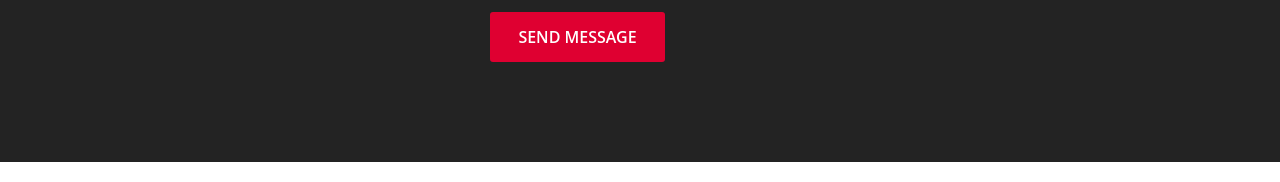
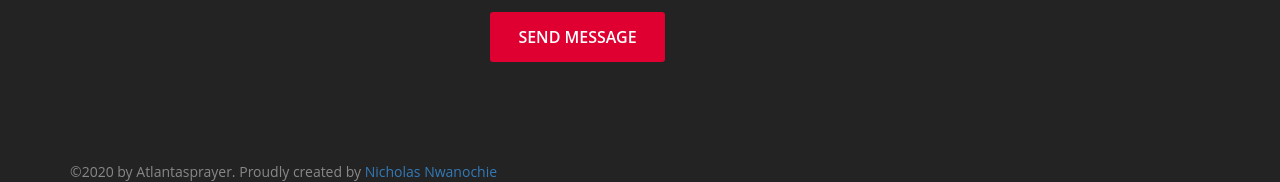
Before and after one commit to Nicholas-Nwanochie/SPA-JP, a plain HTML site: page index.html in a window 1280 px wide. Shown: the part 4842-5024 px from the top of the page. Drawn offline with Linux system fonts and the light colour scheme.

Commit message:
first commit

```diff
--- a/index.html
+++ b/index.html
@@ -439,6 +439,7 @@
     </section>
   </div>
   <div class="container">
+    ©2020 by Atlantasprayer. Proudly created by <a target="_blank" href="http://nicholasnwanochie.com/">Nicholas Nwanochie</a>
   </div>
 </footer>
 
```
